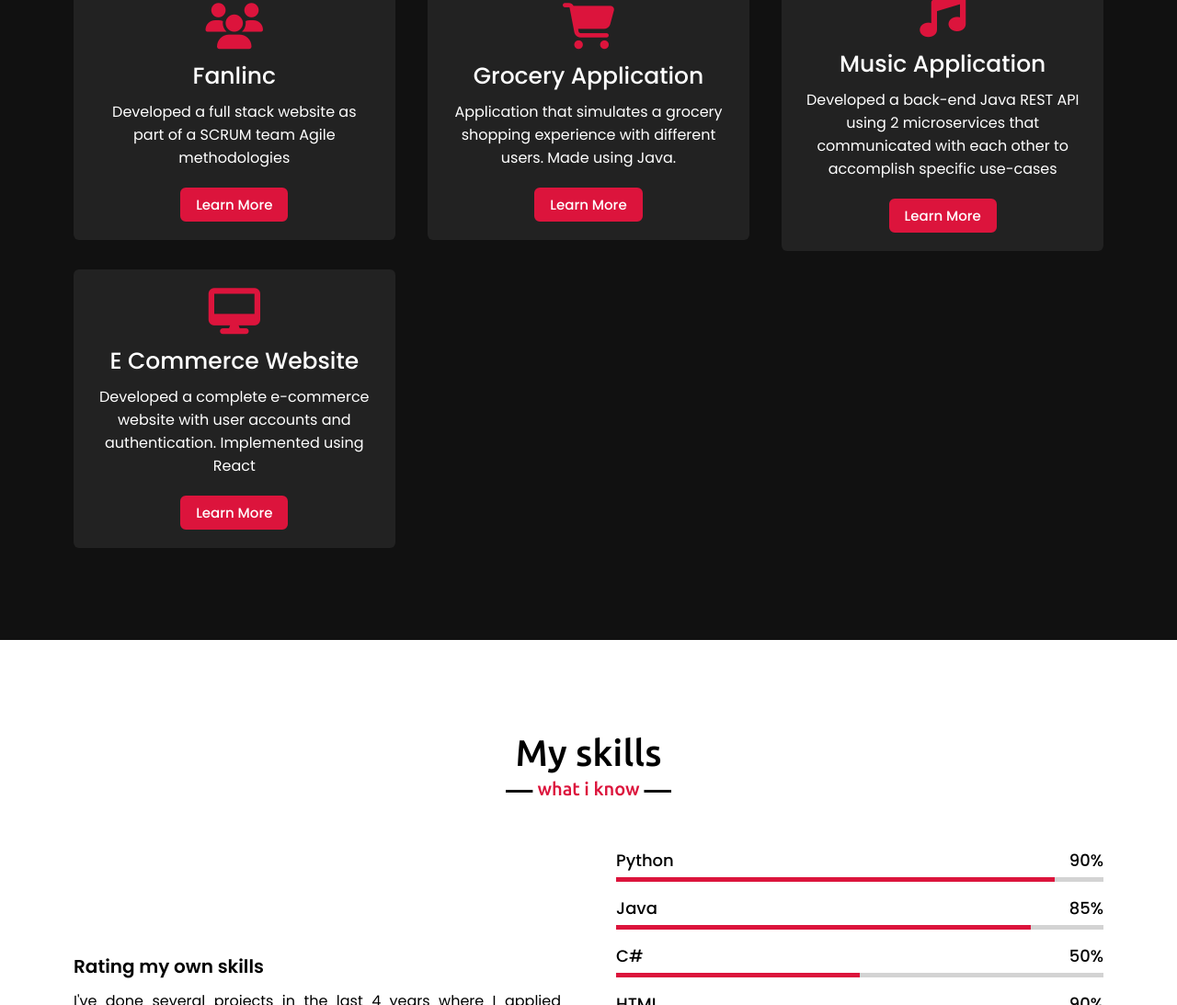
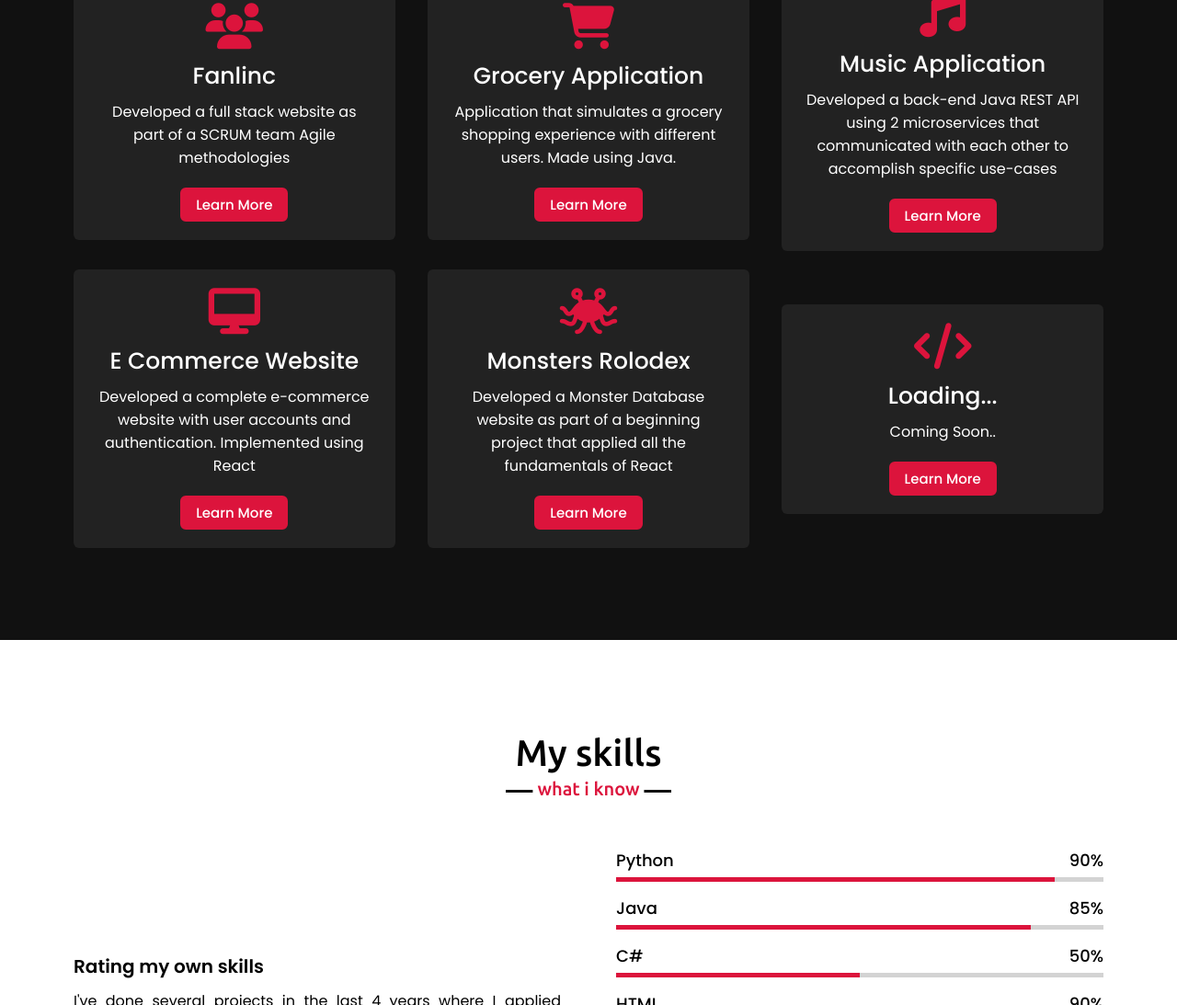
Before and after one commit to MuneebH/PersonalWebsite, a plain HTML site: page index.html in a window 1280 px wide. Shown: the part 1624-2717 px from the top of the page at 92% size. Drawn offline with nearby package versions, Linux system fonts and the light colour scheme.

Commit message:
Added monsters-rolodex

```diff
--- a/index.html
+++ b/index.html
@@ -103,6 +103,22 @@
                         <div class="text">E Commerce Website</div>
                         <p>Developed a complete e-commerce website with user accounts and authentication. Implemented using React</p>
                         <a href="https://www.github.com/muneebH" target="_blank" class ="button">Learn More</a>
+                    </div>
+                </div>
+                <div class="card">
+                    <div class="box">
+                        <i class="fas fa-pastafarianism"></i>
+                        <div class="text">Monsters Rolodex</div>
+                        <p>Developed a Monster Database website as part of a beginning project that applied all the fundamentals of React</p>
+                        <a href="https://muneebh.github.io/monsters-rolodex/" target="_blank" class ="button">Learn More</a>
+                    </div>
+                </div>
+                <div class="card">
+                    <div class="box">
+                        <i class="fas fa-code"></i>
+                        <div class="text">Loading...</div>
+                        <p>Coming Soon..</p>
+                        <a href="#" class ="button">Learn More</a>
                     </div>
                 </div>
                </div>
```
